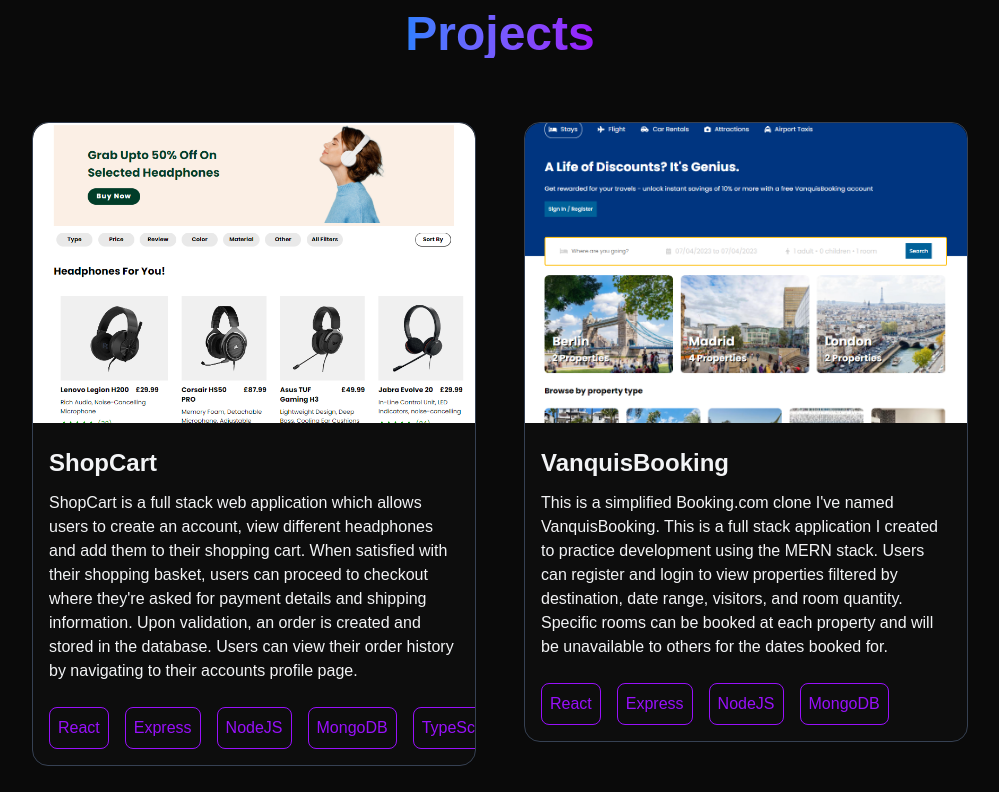
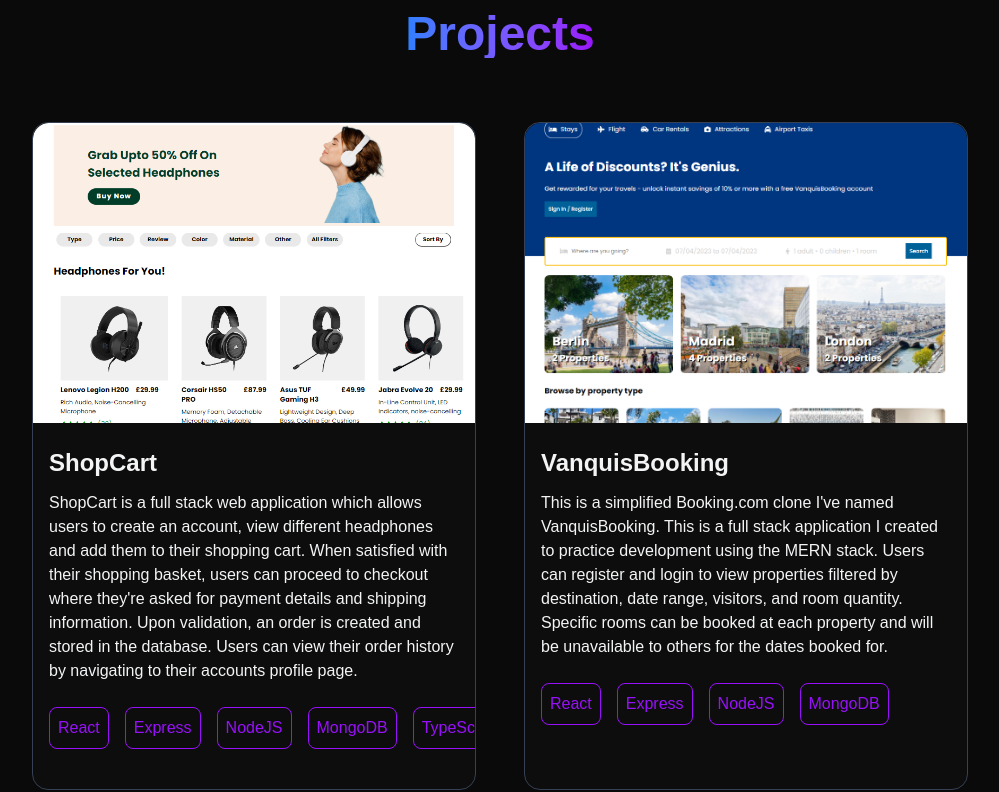
Before and after one commit to AntonBertrand/Portfolio-v2, a React (Vite) app: page / in a window 1280 px wide. Shown: the part 2490-3282 px from the top of the page, without its empty margins (140-1139 px from the left). Built offline with nearby package versions, Linux system fonts and the light colour scheme.

Commit message:
Update Projects.jsx

```diff
--- a/src/components/sections/Projects.jsx
+++ b/src/components/sections/Projects.jsx
@@ -71,7 +71,7 @@
         whileInView={{ opacity: 1 }}
         viewport={{ once: true }}
         transition={{ duration: 0.8 }}
-        className="grid grid-cols-1 md:grid-cols-2 w-full md:w-3/4 gap-12"
+        className="grid grid-cols-1 md:grid-cols-2 w-full md:w-3/4 gap-12 auto-rows-fr"
       >
         {projects.map((project, index) => (
           <motion.div
@@ -80,6 +80,7 @@
             whileInView={{ opacity: 1, y: 0 }}
             viewport={{ once: true }}
             transition={{ delay: 0.2 * (index + 1), duration: 0.8 }}
+            className="flex"
           >
             <Project {...project} />
           </motion.div>
```
